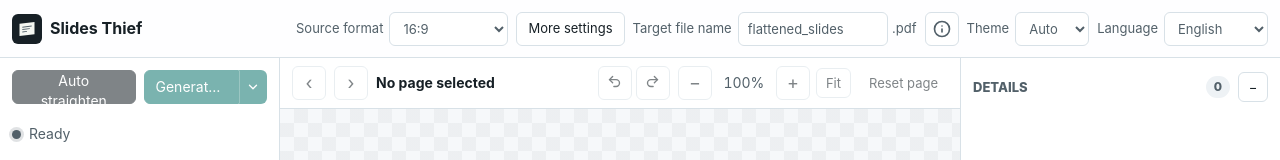
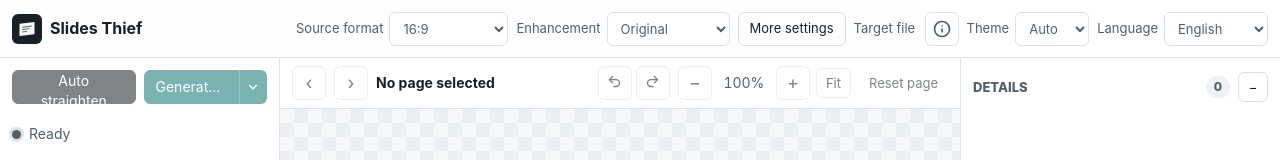
Before and after one commit to waittim/Slides-Thief, a Next.js app in the folder site/: page / in a window 1280 px wide. Shown: the top 160 px of the page. Built offline with nearby package versions, Linux system fonts and the light colour scheme.

Commit message:
fix(ui): surface enhancement mode to top-level settings and group export parameters by section (issue #10)

```diff
--- a/site/app/components/Header.tsx
+++ b/site/app/components/Header.tsx
@@ -2,7 +2,11 @@ import React from "react";
 import { PDF_BASENAME_MAX_LENGTH, sanitizePdfBaseName } from "../filename";
 import type { LocaleCopy, LocaleValue, RatioUiCopy } from "../i18n";
 import type { Settings, ThemeValue } from "../lib/types";
-import { OutputPageControls } from "./OutputPageControls";
+import {
+  EnhancementControl,
+  OutputPageControls,
+  OutputQualityControls,
+} from "./OutputPageControls";
 import { PreferencesControls } from "./PreferencesControls";
 import { SourceFormatControls, SourceOrientationControl } from "./SourceFormatControls";
 
@@ -87,6 +91,11 @@ export function Header({
                 ratioUi={ratioUi}
                 updateSettings={updateSettings}
               />
+              <EnhancementControl
+                settings={settings}
+                text={text}
+                updateSettings={updateSettings}
+              />
               <details
                 className="moreSettings"
                 ref={moreSettingsRef}
@@ -99,6 +108,9 @@ export function Header({
               >
                 <summary>{text.more}</summary>
                 <div className="morePanel">
+                  <section className="settingsSection" aria-label={text.pageSection}>
+                    <h3 className="settingsSectionTitle">{text.pageSection}</h3>
+                    <div className="settingsSectionBody">
                       <SourceOrientationControl
                         hasRun={hasRun}
                         ratioUi={ratioUi}
@@ -112,6 +124,18 @@ export function Header({
                         text={text}
                         updateSettings={updateSettings}
                       />
+                    </div>
+                  </section>
+                  <section className="settingsSection" aria-label={text.qualitySection}>
+                    <h3 className="settingsSectionTitle">{text.qualitySection}</h3>
+                    <div className="settingsSectionBody">
+                      <OutputQualityControls
+                        settings={settings}
+                        text={text}
+                        updateSettings={updateSettings}
+                      />
+                    </div>
+                  </section>
                 </div>
               </details>
               <label className="pdfNameSetting">
--- a/site/app/components/OutputPageControls.tsx
+++ b/site/app/components/OutputPageControls.tsx
@@ -11,19 +11,52 @@ import { settingsReducer, type SettingsAction } from "../lib/settingsTransitions
 import type { Settings } from "../lib/types";
 import { Button, Select } from "./ui";
 
-export interface OutputPageControlsProps {
+export interface EnhancementControlProps {
+  settings: Settings;
+  text: LocaleCopy;
+  updateSettings: (updater: (current: Settings) => Settings) => void;
+}
+
+export function EnhancementControl({
+  settings,
+  text,
+  updateSettings,
+}: EnhancementControlProps) {
+  const applyAction = (action: SettingsAction) => {
+    updateSettings((current) => settingsReducer(current, action));
+  };
+
+  return (
+    <label className="enhancementSetting">
+      <span>{text.enhancement}</span>
+      <Select
+        value={settings.enhancement}
+        onChange={(event) =>
+          applyAction({ type: "enhancement", value: event.target.value as EnhancementMode })
+        }
+      >
+        <option value="original">{text.enhancementOriginal}</option>
+        <option value="clean">{text.enhancementClean}</option>
+        <option value="high-contrast">{text.enhancementHighContrast}</option>
+        <option value="bw">{text.enhancementBw}</option>
+      </Select>
+    </label>
+  );
+}
+
+export interface PageLayoutControlsProps {
   ratioUi: RatioUiCopy;
   settings: Settings;
   text: LocaleCopy;
   updateSettings: (updater: (current: Settings) => Settings) => void;
 }
 
-export function OutputPageControls({
+export function PageLayoutControls({
   ratioUi,
   settings,
   text,
   updateSettings,
-}: OutputPageControlsProps) {
+}: PageLayoutControlsProps) {
   const currentPageLayout = pageLayoutMode(settings.outputPageRatio, settings.height);
   const applyAction = (action: SettingsAction) => {
     updateSettings((current) => settingsReducer(current, action));
@@ -83,6 +116,27 @@ export function OutputPageControls({
           />
         </label>
       )}
+    </>
+  );
+}
+
+export interface OutputQualityControlsProps {
+  settings: Settings;
+  text: LocaleCopy;
+  updateSettings: (updater: (current: Settings) => Settings) => void;
+}
+
+export function OutputQualityControls({
+  settings,
+  text,
+  updateSettings,
+}: OutputQualityControlsProps) {
+  const applyAction = (action: SettingsAction) => {
+    updateSettings((current) => settingsReducer(current, action));
+  };
+
+  return (
+    <>
       <label>
         <span>{text.quality}</span>
         <input
@@ -94,20 +148,6 @@ export function OutputPageControls({
             applyAction({ type: "quality-percent", value: Number(event.target.value) })
           }
         />
-      </label>
-      <label>
-        <span>{text.enhancement}</span>
-        <Select
-          value={settings.enhancement}
-          onChange={(event) =>
-            applyAction({ type: "enhancement", value: event.target.value as EnhancementMode })
-          }
-        >
-          <option value="original">{text.enhancementOriginal}</option>
-          <option value="clean">{text.enhancementClean}</option>
-          <option value="high-contrast">{text.enhancementHighContrast}</option>
-          <option value="bw">{text.enhancementBw}</option>
-        </Select>
       </label>
       <div className="colorSetting" role="group" aria-labelledby="fill-color-label">
         <span id="fill-color-label">{text.fillColor}</span>
@@ -131,3 +171,6 @@ export function OutputPageControls({
     </>
   );
 }
+
+export type OutputPageControlsProps = PageLayoutControlsProps;
+export const OutputPageControls = PageLayoutControls;
--- a/site/app/globals.css
+++ b/site/app/globals.css
@@ -468,7 +468,7 @@ a:hover {
 }
 
 .settingsMenuBody {
-  --settings-columns: max-content max-content minmax(240px, 1fr);
+  --settings-columns: max-content max-content max-content minmax(240px, 1fr);
   display: grid;
   grid-template-columns: var(--settings-columns);
   gap: var(--space-3);
@@ -477,7 +477,7 @@ a:hover {
 }
 
 .settingsMenuBody:has(> .sourceCustomSetting) {
-  --settings-columns: max-content max-content max-content minmax(240px, 1fr);
+  --settings-columns: max-content max-content max-content max-content minmax(240px, 1fr);
 }
 
 .pdfNameSetting {
@@ -644,6 +644,30 @@ a:hover {
   background: var(--panel);
   box-shadow: var(--shadow);
   z-index: 50;
+}
+
+.settingsSection {
+  display: grid;
+  gap: var(--space-2);
+}
+
+.settingsSection:not(:first-child) {
+  padding-top: var(--space-3);
+  border-top: 1px solid var(--line);
+}
+
+.settingsSectionTitle {
+  margin: 0;
+  font-size: var(--font-size-xs);
+  font-weight: var(--font-weight-semibold);
+  text-transform: uppercase;
+  letter-spacing: 0.04em;
+  color: var(--muted);
+}
+
+.settingsSectionBody {
+  display: grid;
+  gap: var(--space-3);
 }
 
 .morePanel label {
@@ -2027,6 +2051,7 @@ canvas {
   }
 
   .settingsMenuBody > .ratioSetting,
+  .settingsMenuBody > .enhancementSetting,
   .settingsMenuBody > .sourceCustomSetting,
   .settingsMenuBody > .settingsMenuTheme,
   .settingsMenuBody > .settingsMenuLanguage {
@@ -2051,6 +2076,7 @@ canvas {
   }
 
   .settingsMenuBody > .ratioSetting > select,
+  .settingsMenuBody > .enhancementSetting > select,
   .settingsMenuBody > .sourceCustomSetting > input[type="number"],
   .settingsMenuBody > .pdfNameSetting > input[type="text"] {
     flex: none;
@@ -2076,6 +2102,11 @@ canvas {
     background: transparent;
     box-shadow: none;
     overflow: visible;
+  }
+
+  .settingsSectionTitle {
+    font-size: var(--font-size-sm);
+    padding-top: var(--space-2);
   }
 
   .dropzone {
--- a/site/app/i18n.ts
+++ b/site/app/i18n.ts
@@ -399,6 +399,8 @@ export const copy = {
     ratioLetterPortrait: "Letter (纵向)",
     more: "更多设置",
     settings: "设置",
+    pageSection: "页面",
+    qualitySection: "画质",
     width: "宽度",
     height: "高度",
     heightAuto: "自动",
@@ -508,6 +510,8 @@ export const copy = {
     ratioLetterPortrait: "Letter (縱向)",
     more: "更多設定",
     settings: "設定",
+    pageSection: "頁面",
+    qualitySection: "畫質",
     width: "寬度",
     height: "高度",
     heightAuto: "自動",
@@ -617,6 +621,8 @@ export const copy = {
     ratioLetterPortrait: "Letter (Portrait)",
     more: "More settings",
     settings: "Settings",
+    pageSection: "Page",
+    qualitySection: "Quality",
     width: "Width",
     height: "Height",
     heightAuto: "Auto",
@@ -726,6 +732,8 @@ export const copy = {
     ratioLetterPortrait: "Carta (Vertical)",
     more: "Más ajustes",
     settings: "Ajustes",
+    pageSection: "Página",
+    qualitySection: "Calidad",
     width: "Ancho",
     height: "Alto",
     heightAuto: "Auto",
@@ -835,6 +843,8 @@ export const copy = {
     ratioLetterPortrait: "Lettre (Portrait)",
     more: "Réglages",
     settings: "Réglages",
+    pageSection: "Page",
+    qualitySection: "Qualité",
     width: "Largeur",
     height: "Hauteur",
     heightAuto: "Auto",
@@ -944,6 +954,8 @@ export const copy = {
     ratioLetterPortrait: "US Letter (Hochformat)",
     more: "Mehr",
     settings: "Einstellungen",
+    pageSection: "Seite",
+    qualitySection: "Qualität",
     width: "Breite",
     height: "Höhe",
     heightAuto: "Auto",
@@ -1053,6 +1065,8 @@ export const copy = {
     ratioLetterPortrait: "レター (縦)",
     more: "詳細設定",
     settings: "設定",
+    pageSection: "ページ",
+    qualitySection: "画質",
     width: "幅",
     height: "高さ",
     heightAuto: "自動",
@@ -1162,6 +1176,8 @@ export const copy = {
     ratioLetterPortrait: "Letter (세로)",
     more: "추가 설정",
     settings: "설정",
+    pageSection: "페이지",
+    qualitySection: "화질",
     width: "너비",
     height: "높이",
     heightAuto: "자동",
@@ -1271,6 +1287,8 @@ export const copy = {
     ratioLetterPortrait: "Carta (Retrato)",
     more: "Mais ajustes",
     settings: "Ajustes",
+    pageSection: "Página",
+    qualitySection: "Qualidade",
     width: "Largura",
     height: "Altura",
     heightAuto: "Auto",
```
Also changed, not shown: 1 other file (tests, documents, lock files or other folders). Lines whose indentation alone changed are shown as unchanged.
